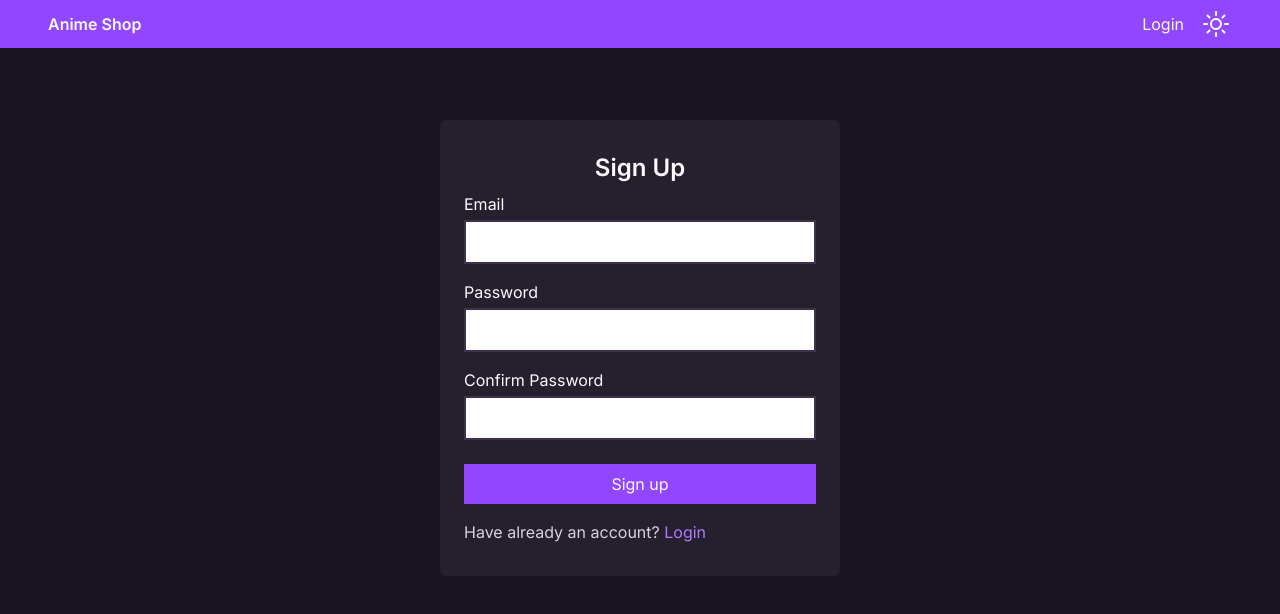
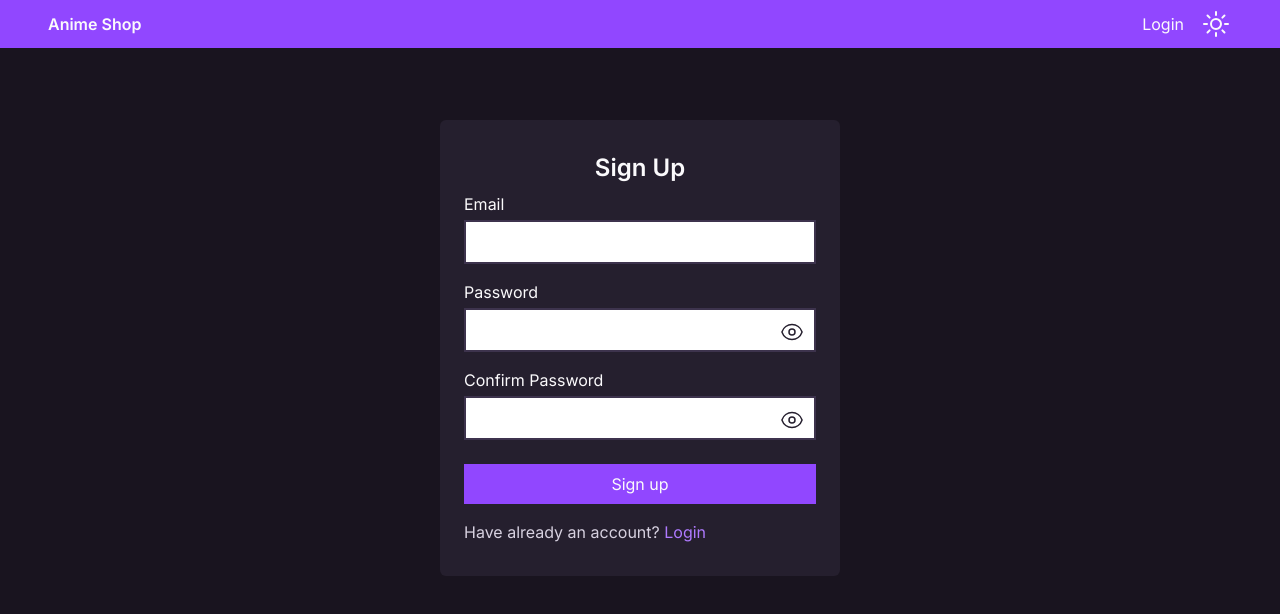
Before and after one commit to felixx78/Shop, a React (Vite) app in the folder client/: page /signup in a window 1280 px wide. Shown: the top 614 px of the page. Built offline with nearby package versions, Linux system fonts and the light colour scheme.

Commit message:
added error handiling in SingupPage

```diff
--- a/client/src/pages/SignupPage.tsx
+++ b/client/src/pages/SignupPage.tsx
@@ -1,41 +1,136 @@
-import { Link } from "react-router-dom";
+import { useState } from "react";
+import { useDispatch } from "react-redux";
+import { Link, useNavigate } from "react-router-dom";
+import axios from "../api/axios";
+import { userActions } from "../reducer/userReducer";
+import AuthInput from "../components/AuthInput";
 
 function SignupPage() {
+  const navigate = useNavigate();
+  const dispatch = useDispatch();
+
+  const [errors, setErrors] = useState({
+    email: { isError: false, errorMessage: "" },
+    password: { isError: false, errorMessage: "" },
+    confirm_password: { isError: false, errorMessage: "" },
+  });
+
+  const handleOnSubmit = (e: React.FormEvent<HTMLFormElement>) => {
+    e.preventDefault();
+
+    const formData = new FormData(e.currentTarget);
+    const email = formData.get("email")?.toString().trim();
+    const password = formData.get("password")?.toString().trim();
+    const confirm_password = formData
+      .get("confirm_password")
+      ?.toString()
+      .trim();
+
+    if (!email) {
+      setErrors((prev) => ({
+        ...prev,
+        email: {
+          isError: true,
+          errorMessage: "Required",
+        },
+      }));
+    }
+    if (!password) {
+      setErrors((prev) => ({
+        ...prev,
+        password: {
+          isError: true,
+          errorMessage: "Required",
+        },
+      }));
+    }
+    if (!confirm_password) {
+      setErrors((prev) => ({
+        ...prev,
+        confirm_password: {
+          isError: true,
+          errorMessage: "Required",
+        },
+      }));
+      return;
+    }
+
+    if (password !== confirm_password) {
+      setErrors((prev) => ({
+        ...prev,
+        confirm_password: {
+          isError: true,
+          errorMessage: "Passwords doesn't match",
+        },
+      }));
+      return;
+    }
+
+    axios
+      .post("/api/auth/signup", { email, password })
+      .then((res) => res.data)
+      .then((data) => {
+        localStorage.setItem("accessToken", data.accessToken);
+        dispatch(userActions.auth(data.payload));
+
+        navigate("/");
+      })
+      .catch((e) => {
+        if (e.response.data === "User already exist") {
+          setErrors((prev) => ({
+            ...prev,
+            email: {
+              errorMessage: "This email already taken",
+              isError: true,
+            },
+          }));
+        } else if (e.response.data === "User does not exist") {
+          setErrors((prev) => ({
+            ...prev,
+            email: {
+              errorMessage: "User not found",
+              isError: true,
+            },
+          }));
+        }
+      });
+  };
   return (
     <div className="flex flex-col justify-center px-2 pt-6 md:min-h-[70vh]">
-      <form className="bg-foreground dark:bg-dark-foreground mx-auto rounded-md px-6 py-8 sm:w-[400px]">
+      <form
+        onSubmit={handleOnSubmit}
+        className="mx-auto rounded-md bg-foreground px-6 py-8 sm:w-[400px] dark:bg-dark-foreground"
+      >
         <h1 className="mb-2 text-center text-2xl font-bold">Sign Up</h1>
 
-        <label htmlFor="login" className="mb-1 block">
-          Email
-        </label>
-        <input
+        <AuthInput
+          label="Email"
           name="email"
-          className="border-border dark:text-copy dark:border-dark-border focus:border-primary hover:border-primary mb-4 w-full border-2 p-2 outline-none"
           type="email"
+          isError={errors.email.isError}
+          errorMessage={errors.email.errorMessage}
         />
 
-        <label htmlFor="password" className="mb-1 block">
-          Password
-        </label>
-        <input
+        <AuthInput
+          label="Password"
           name="password"
-          className="border-border dark:text-copy dark:border-dark-border focus:border-primary hover:border-primary mb-4 w-full border-2 p-2 outline-none"
           type="password"
+          isError={errors.password.isError}
+          errorMessage={errors.password.errorMessage}
         />
 
-        <label htmlFor="password" className="mb-1 block">
-          Confirm Password
-        </label>
-        <input
-          name="password_confirm"
-          className="border-border dark:text-copy dark:border-dark-border focus:border-primary hover:border-primary mb-6 w-full border-2 p-2 outline-none"
+        <AuthInput
+          label="Confirm Password"
+          name="confirm_password"
           type="password"
+          isError={errors.confirm_password.isError}
+          errorMessage={errors.confirm_password.errorMessage}
+          mb="4"
         />
 
         <button
           type="submit"
-          className="bg-primary text-dark-copy hover:bg-primary-dark mb-4 block w-full py-2"
+          className="mb-4 block w-full bg-primary py-2 text-dark-copy hover:bg-primary-dark"
         >
           Sign up
         </button>
```
